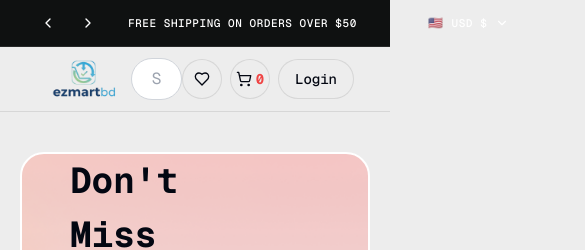
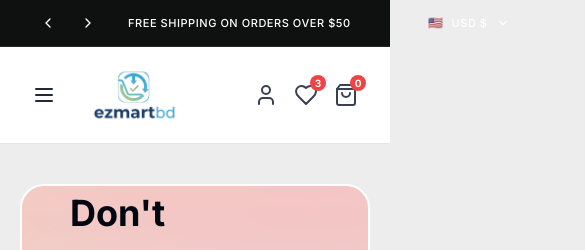
Before and after one commit to HprogrammerArif/ezmart, a Next.js app in the folder NextMart-Client/: page / in a window 390 px wide. Shown: the top 250 px of the page, 585 px wide, since content can reach past the window. Built offline with nearby package versions, Linux system fonts and the light colour scheme; no server answers.

Commit message:
feat: implement global layout, responsive navbar, and base CSS configuration

```diff
--- a/NextMart-Client/src/app/globals.css
+++ b/NextMart-Client/src/app/globals.css
@@ -3,8 +3,9 @@
 @tailwind utilities;
 
 body {
-  font-family: Arial, Helvetica, sans-serif;
+  font-family: var(--font-inter), Arial, Helvetica, sans-serif;
 }
+
 
 @layer base {
   :root {
--- a/NextMart-Client/src/app/layout.tsx
+++ b/NextMart-Client/src/app/layout.tsx
@@ -1,18 +1,14 @@
 import type { Metadata } from "next";
-import { Geist, Geist_Mono } from "next/font/google";
+import { Inter } from "next/font/google";
 import "./globals.css";
 import { Toaster } from "sonner";
 import Providers from "@/providers/Providers";
 
-const geistSans = Geist({
-  variable: "--font-geist-sans",
+const inter = Inter({
   subsets: ["latin"],
+  variable: "--font-inter",
 });
 
-const geistMono = Geist_Mono({
-  variable: "--font-geist-mono",
-  subsets: ["latin"],
-});
 
 export const metadata: Metadata = {
   title: "NextMart",
@@ -27,8 +23,9 @@ export default function RootLayout({
   return (
     <html lang="en">
       <body
-        className={`${geistSans.variable} ${geistMono.className} antialiased`}
+        className={`${inter.variable} antialiased`}
       >
+
         <Providers>
           {/* <div className='pt-24 min-h-[calc(100vh-68px)]'></div> */}
           <Toaster richColors position="top-center" />
--- a/NextMart-Client/src/components/shared/Navbar.tsx
+++ b/NextMart-Client/src/components/shared/Navbar.tsx
@@ -1,7 +1,6 @@
 "use client";
-import Logo from "@/assets/svgs/Logo";
-import { Button } from "../ui/button";
-import { Heart, LogOut, ShoppingCart } from "lucide-react";
+import React from "react";
+import { Heart, LogOut, User, Clock, ShoppingBag, Search, Menu } from "lucide-react";
 import Link from "next/link";
 import {
   DropdownMenu,
@@ -37,58 +36,57 @@ export default function Navbar() {
   };
 
   return (
-    <header className="border-b bg-background w-full sticky top-0 z-10">
+    <header className="border-b bg-white w-full sticky top-0 z-50">
       <Container>
-      <div className="flex justify-between items-center h-16 px-5">
-        <Link href="/">
-          <h1 className="text-2xl font-black flex items-center">
-            {/* <Logo /> Next Mart */}
+        <div className="flex justify-between items-center h-24 px-4 sm:px-6 relative">
+          {/* Left Side: Logo & Mobile Menu */}
+          <div className="flex-1 flex justify-start items-center gap-4">
+            <button className="lg:hidden text-gray-800">
+              <Menu className="w-6 h-6" />
+            </button>
+            <Link href="/" className="flex items-center">
               <Image
                 src={logo}
-              width={120}
-              height={120}
-              alt="logo"
-              className="w-full h-full object-contain"
+                width={140}
+                height={140}
+                alt="ezmart logo"
+                className="object-contain transition-transform hover:scale-105"
               />
-          </h1>
             </Link>
-        <div className="max-w-md  flex-grow">
+          </div>
+
+
+          {/* Center: Navigation Links */}
+          <nav className="hidden lg:flex items-center gap-8 font-medium text-[15px] text-gray-800 tracking-tight">
+            <Link href="/" className="hover:text-red-500 transition-colors">Home</Link>
+            <Link href="/shop" className="hover:text-red-500 transition-colors">Shop All</Link>
+            <Link href="/collections" className="hover:text-red-500 transition-colors">Collections</Link>
+            <Link href="/track-order" className="hover:text-red-500 transition-colors">Track Order</Link>
+            <Link href="/contact" className="hover:text-red-500 transition-colors">Contact</Link>
+          </nav>
+
+          {/* Right Side: Search and Actions */}
+          <div className="flex-1 flex justify-end items-center gap-5">
+            {/* Compact Search Bar */}
+            <div className="hidden xl:flex items-center bg-gray-100 rounded-full px-4 py-2 border border-transparent focus-within:border-gray-200 transition-all w-64">
+              <Search className="w-4 h-4 text-gray-400 mr-2" />
               <input
                 type="text"
-            placeholder="Search for products"
-            className="w-full max-w-6xl border border-gray-300 rounded-full py-2 px-5"
+                placeholder="I'm looking for..."
+                className="bg-transparent border-none outline-none text-sm w-full text-gray-700 placeholder:text-gray-400"
               />
             </div>
-        <nav className="flex gap-2">
-          <Button variant="outline" className="rounded-full p-0 size-10">
-            <Heart />
-          </Button>
-          <Link href="/cart" passHref>
-            <Button
-              variant="outline"
-              className="rounded-full size-10 flex items-center justify-center gap-1"
-            >
-              <ShoppingCart className="w-5 h-5" />
-              <span className="text-red-500 font-bold">
-                {products?.length ?? 0}
-              </span>
-            </Button>
-          </Link>
 
+
+            <div className="flex items-center gap-4 text-gray-700">
+              {/* User Dropdown */}
+              <DropdownMenu>
+                <DropdownMenuTrigger className="outline-none hover:text-red-500 transition-colors">
+                  <User className="w-6 h-6" />
+                </DropdownMenuTrigger>
+                <DropdownMenuContent className="w-48">
                   {user?.email ? (
                     <>
-              <Link href="/create-shop">
-                <Button className="rounded-full">Create Shop</Button>
-              </Link>
-
-              <DropdownMenu>
-                <DropdownMenuTrigger>
-                  <Avatar>
-                    <AvatarImage src="https://github.com/shadcn.png" />
-                    <AvatarFallback>User</AvatarFallback>
-                  </Avatar>
-                </DropdownMenuTrigger>
-                <DropdownMenuContent>
                       <DropdownMenuLabel>My Account</DropdownMenuLabel>
                       <DropdownMenuSeparator />
                       <DropdownMenuItem>Profile</DropdownMenuItem>
@@ -98,25 +96,46 @@ export default function Navbar() {
                       <DropdownMenuItem>My Shop</DropdownMenuItem>
                       <DropdownMenuSeparator />
                       <DropdownMenuItem
-                    className="bg-red-500 cursor-pointer"
+                        className="text-red-500 cursor-pointer"
                         onClick={handleLogOut}
                       >
-                    <LogOut />
+                        <LogOut className="w-4 h-4 mr-2" />
                         <span>Log Out</span>
                       </DropdownMenuItem>
+                    </>
+                  ) : (
+                    <DropdownMenuItem>
+                      <Link href="/login" className="w-full">Login</Link>
+                    </DropdownMenuItem>
+                  )}
                 </DropdownMenuContent>
               </DropdownMenu>
-            </>
-          ) : (
-            <Link href="/login">
-              <Button className="rounded-full" variant="outline">
-                Login
-              </Button>
+
+              {/* History / Recently Viewed */}
+              <button className="hover:text-red-500 transition-colors hidden sm:block">
+                <Clock className="w-6 h-6" />
+              </button>
+
+              {/* Wishlist */}
+              <Link href="/wishlist" className="relative group hover:text-red-500 transition-colors">
+                <Heart className="w-6 h-6" />
+                <span className="absolute -top-2 -right-2 bg-red-500 text-white text-[10px] w-4 h-4 rounded-full flex items-center justify-center font-bold">
+                  3
+                </span>
               </Link>
-          )}
-        </nav>
+
+              {/* Cart */}
+              <Link href="/cart" className="relative group hover:text-red-500 transition-colors">
+                <ShoppingBag className="w-6 h-6" />
+                <span className="absolute -top-2 -right-2 bg-red-500 text-white text-[10px] w-4 h-4 rounded-full flex items-center justify-center font-bold">
+                  {products?.length ?? 0}
+                </span>
+              </Link>
+            </div>
+          </div>
         </div>
       </Container>
     </header>
   );
+
 }
```
Lines whose indentation alone changed are shown as unchanged.
